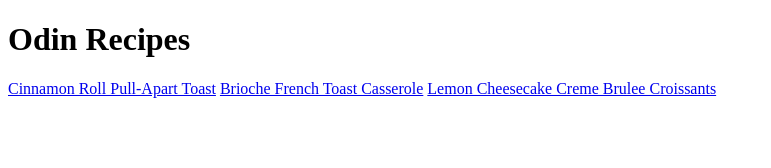
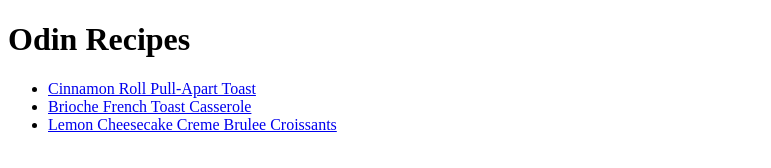
Before and after one commit to mariamorozovaa/odin-recipes, a plain HTML site: page index.html in a window 1280 px wide. Shown: the whole page, without its empty margins (0-771 px from the left). Drawn offline with Linux system fonts and the light colour scheme.

Commit message:
Edit index.html and put all the links in an unordered list
It's inconvenient to read the recipe list and click on the links to go to the recipe.
Putting all the links in an unordered list so they aren’t all on one line.

```diff
--- a/index.html
+++ b/index.html
@@ -8,9 +8,12 @@
 
 <body>
     <h1>Odin Recipes</h1>
-    <a href="./recipes/cinnamon_toast.html">Cinnamon Roll Pull-Apart Toast</a>
-    <a href="./recipes/brioche_french_toast_casserole.html">Brioche French Toast Casserole</a>
-    <a href="./recipes/lemon_cheesecake_creme_brulee_croissants.html">Lemon Cheesecake Creme Brulee Croissants</a>
+    <ul>
+        <li><a href="./recipes/cinnamon_toast.html">Cinnamon Roll Pull-Apart Toast</a></li>
+        <li><a href="./recipes/brioche_french_toast_casserole.html">Brioche French Toast Casserole</a></li>
+        <li><a href="./recipes/lemon_cheesecake_creme_brulee_croissants.html">Lemon Cheesecake Creme Brulee
+                Croissants</a></li>
+    </ul>
 </body>
 
 </html>
```
